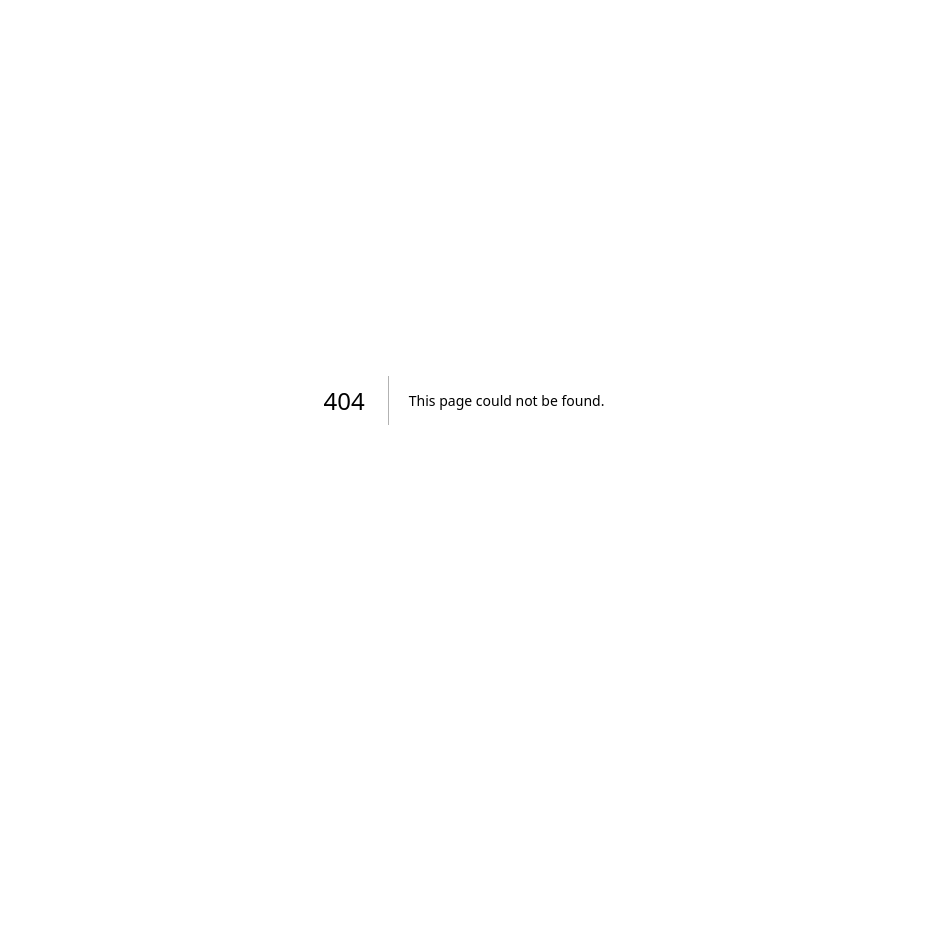
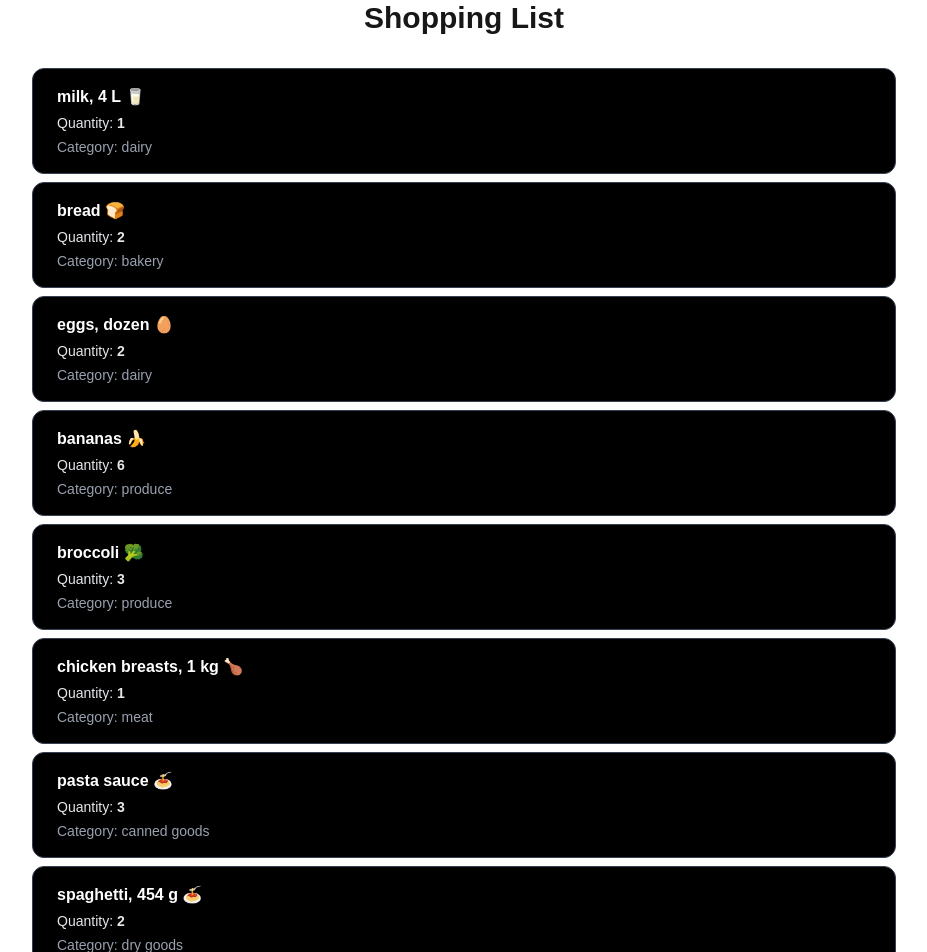
Before and after one commit to 8lulee/cprg306-assignments, a Next.js app: page /week-3 in a window 1280 px wide. Before the commit this address had no page. Shown: the top 952 px of the page, without its empty margins (176-1103 px from the left). Before the commit the page ends 800 px from the top, so only its background shows below. Built offline with nearby package versions, Linux system fonts and the light colour scheme.

Commit message:
add  Week 3 Assignment

```diff
--- a/app/layout.js
+++ b/app/layout.js
@@ -12,7 +12,7 @@ const geistMono = Geist_Mono({
 });
 
 export const metadata = {
-  title: "Create Next App",
+  title: "Shopping List",
   description: "Generated by create next app",
 };
 
--- a/app/page.js
+++ b/app/page.js
@@ -17,6 +17,9 @@ export default function Home() {
           <li>
             <Link href="/week-2">Week 2</Link>
           </li>
+           <li>
+            <Link href="/week-3">Week 3</Link>
+          </li>
         </ul>
       </nav>
 
--- /dev/null
+++ b/app/week-3/GroceryItem.js
@@ -0,0 +1,22 @@
+import React from 'react';
+
+const Item = ({ name, quantity, category }) => {
+  return (
+     <li className="w-full rounded-xl border border-gray-700 bg-black px-6 py-4 text-left">
+      <h3 className="text-base font-semibold text-white">
+        {name}
+      </h3>
+
+      <p className="mt-1 text-sm text-gray-200 ">
+        Quantity: <span className="font-semibold">{quantity}</span>
+      </p>
+
+
+      <p className="mt-1 text-sm text-gray-400">
+        Category: {category}
+      </p>
+    </li>
+  );
+};
+
+export default Item;
--- /dev/null
+++ b/app/week-3/GroceryItemList.js
@@ -0,0 +1,31 @@
+import React from 'react';
+import Item from './GroceryItem';
+
+const GroceryItemList = () => {
+  const items = [
+    { name: "milk, 4 L 🥛", quantity: 1, category: "dairy" },
+    { name: "bread 🍞", quantity: 2, category: "bakery" },
+    { name: "eggs, dozen 🥚", quantity: 2, category: "dairy" },
+    { name: "bananas 🍌", quantity: 6, category: "produce" },
+    { name: "broccoli 🥦", quantity: 3, category: "produce" },
+    { name: "chicken breasts, 1 kg 🍗", quantity: 1, category: "meat" },
+    { name: "pasta sauce 🍝", quantity: 3, category: "canned goods" },
+    { name: "spaghetti, 454 g 🍝", quantity: 2, category: "dry goods" },
+    { name: "toilet paper, 12 pack 🧻", quantity: 1, category: "household" },
+    { name: "paper towels, 6 pack", quantity: 1, category: "household" },
+    { name: "dish soap 🍽️", quantity: 1, category: "household" },
+    { name: "hand soap 🧼", quantity: 4, category: "household" },
+  ];
+
+  return (
+     <div className="w-full max-w-4xl mx-auto px-4">
+      <ul className="divide-y divide-gray-200 space-y-2">
+        {items.map((item) => (
+          <Item key={item.name} {...item} />
+        ))}
+      </ul>
+    </div>
+  );
+};
+
+export default GroceryItemList;
--- /dev/null
+++ b/app/week-3/page.js
@@ -0,0 +1,13 @@
+import React from 'react';
+import GroceryItemList from './GroceryItemList';
+
+const Page = () => {
+  return (
+    <main className="flex flex-col items-center justify-center min-h-screen">
+      <h1 className="text-3xl font-bold mb-8">Shopping List</h1>
+      <GroceryItemList />
+    </main>
+  );
+};
+
+export default Page;
```
